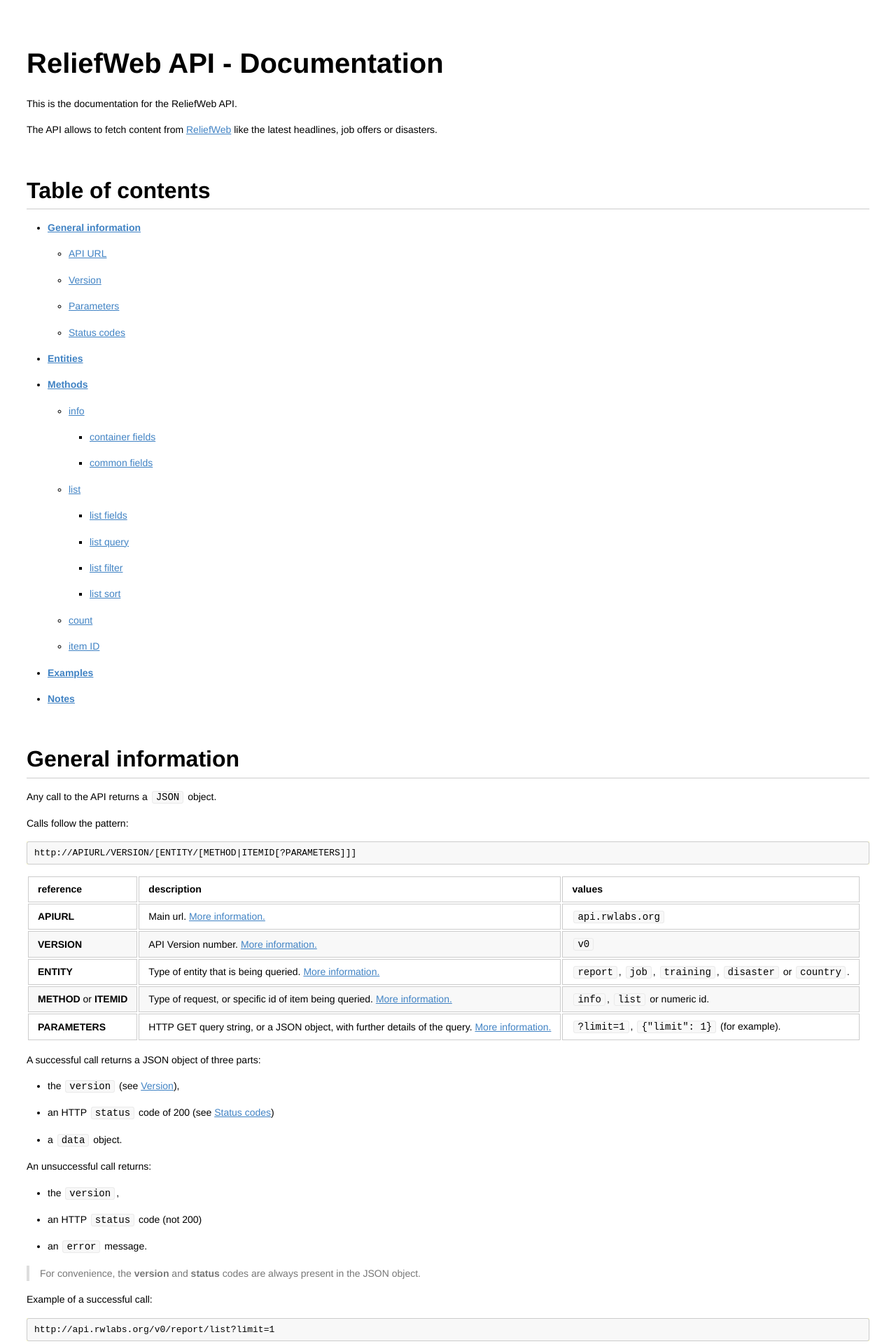
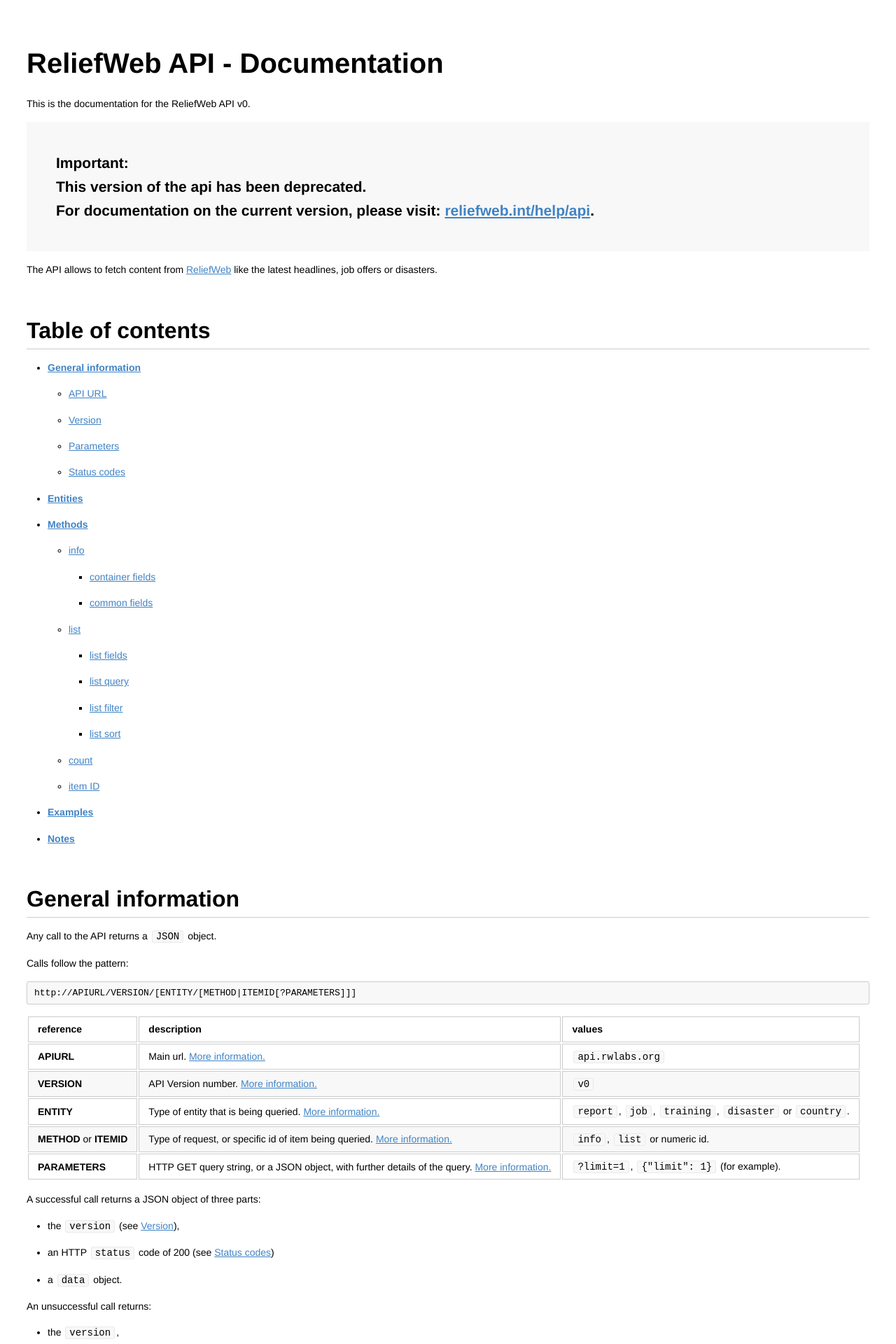
Before and after one commit to UN-OCHA/rwint-api-doc, a Jekyll site: the page built from index.md, in a window 1280 px wide. Shown: the top 1920 px of the page at 70% size. Built offline with Jekyll 4.4.1, drawn with Linux system fonts in a browser that asks for light colours; Markdown is read by kramdown in place of the engine named in the settings.

Commit message:
add deprecation notice and link to current documentation

```diff
--- a/css/site.css
+++ b/css/site.css
@@ -31,3 +31,10 @@ h6 {
   color: #777777;
   font-size: 14px;
 }
+
+.deprecation-notice {
+  background: #f8f8f8;
+  font-size: 1.5em;
+  font-weight: 700;
+  padding: 2em;
+}
--- a/index.md
+++ b/index.md
@@ -6,7 +6,14 @@ title: Reliefweb API - Documentation
 <a name="top"></a>
 # ReliefWeb API - Documentation
 
-This is the documentation for the ReliefWeb API.
+This is the documentation for the ReliefWeb API v0.
+
+<div class="deprecation-notice">
+Important:<br>
+This version of the api has been deprecated.<br>
+For documentation on the current version, please visit:
+<a href="http://reliefweb.int/help/api">reliefweb.int/help/api</a>.
+</div>
 
 The API allows to fetch content from [ReliefWeb](http://reliefweb.int) like the latest headlines, job offers or disasters.
 
```
